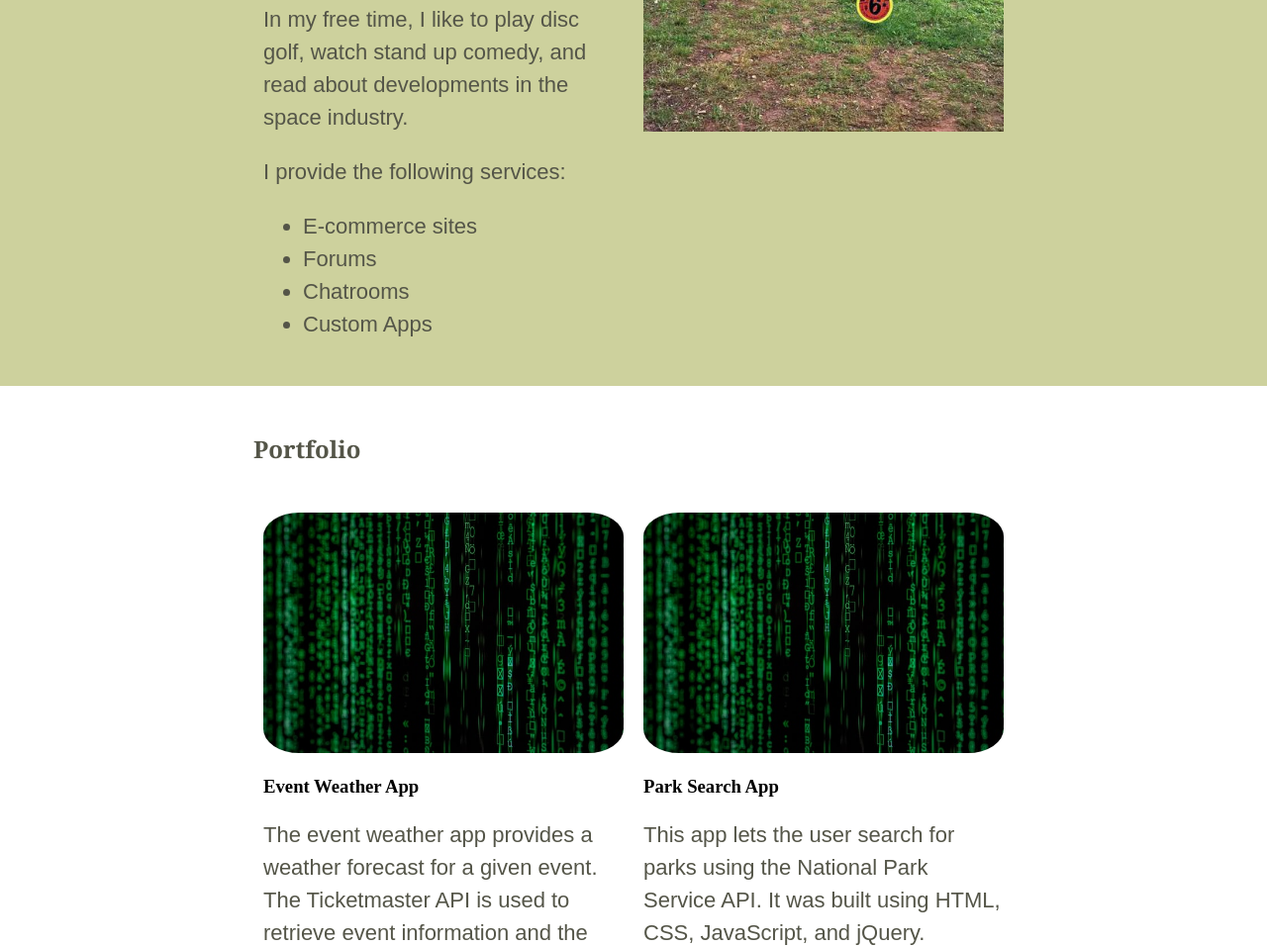
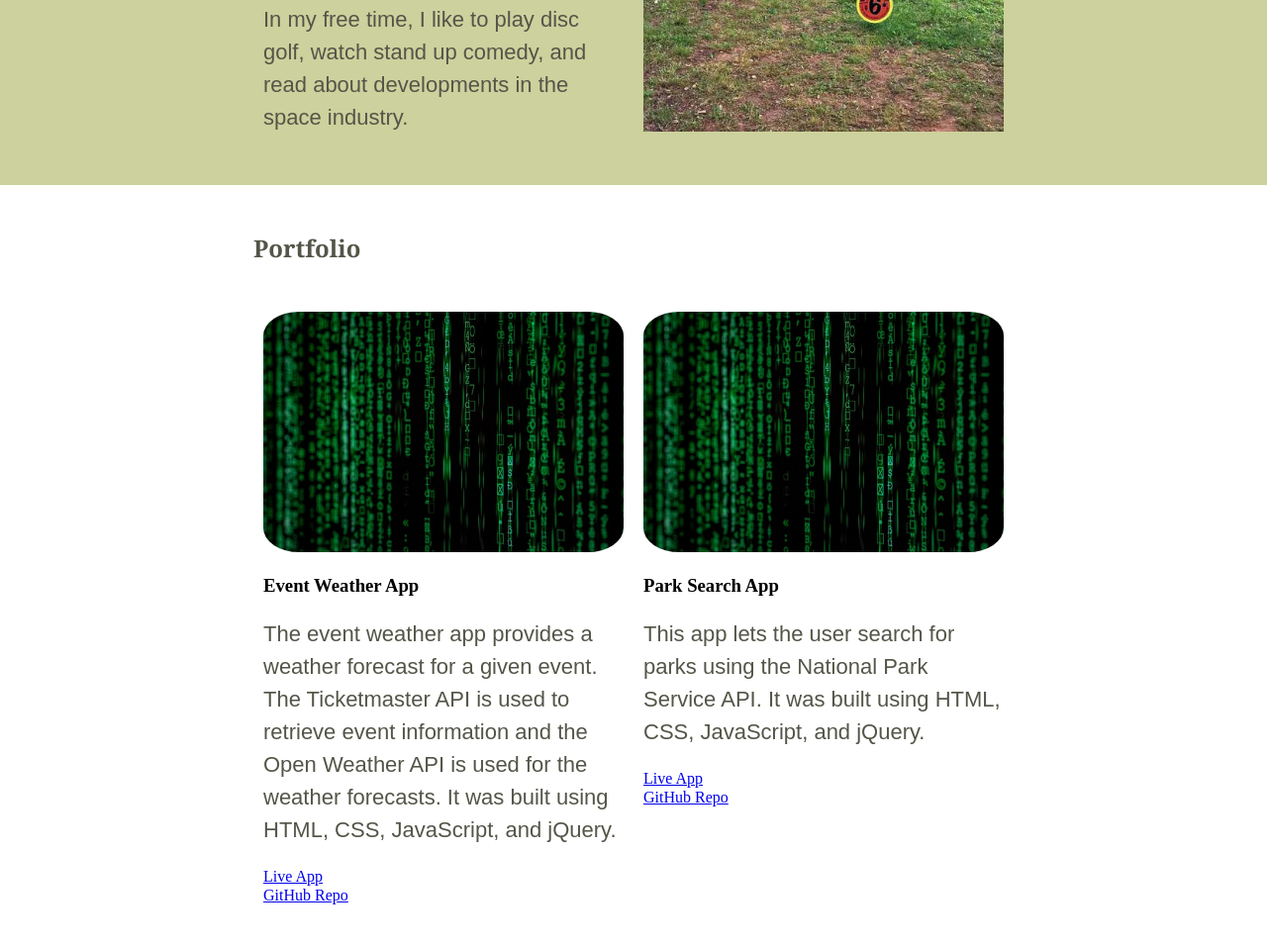
Before and after one commit to orndorfftyler/portfolio-v2, a plain HTML site: page index.html in a window 1280 px wide. Shown: the part 1141-2098 px from the top of the page at 99% size. Drawn offline with nearby package versions, Linux system fonts and the light colour scheme.

Commit message:
services info test

```diff
--- a/index.html
+++ b/index.html
@@ -38,13 +38,6 @@
           <h2>About Me</h2>
           <p>I love learning new technologies and building new and exciting applications. During my time as a mechanical engineer I became experienced with working on a team to solve technical problems. I look forward to applying this skillset in the world of software development.</p>
           <p>In my free time, I like to play disc golf, watch stand up comedy, and read about developments in the space industry.</p>
-          <p>I provide the following services: </p>
-          <ul>
-            <li>E-commerce sites</li>
-            <li>Forums</li>
-            <li>Chatrooms</li>
-            <li>Custom Apps</li>
-          </ul>
 
         </div>
         <div class="item">
```
